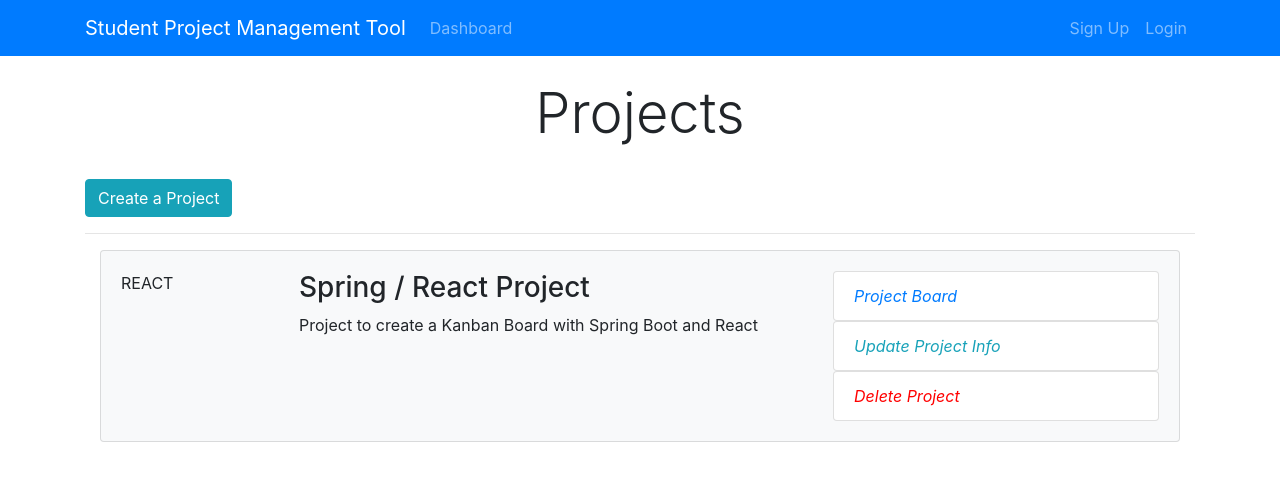
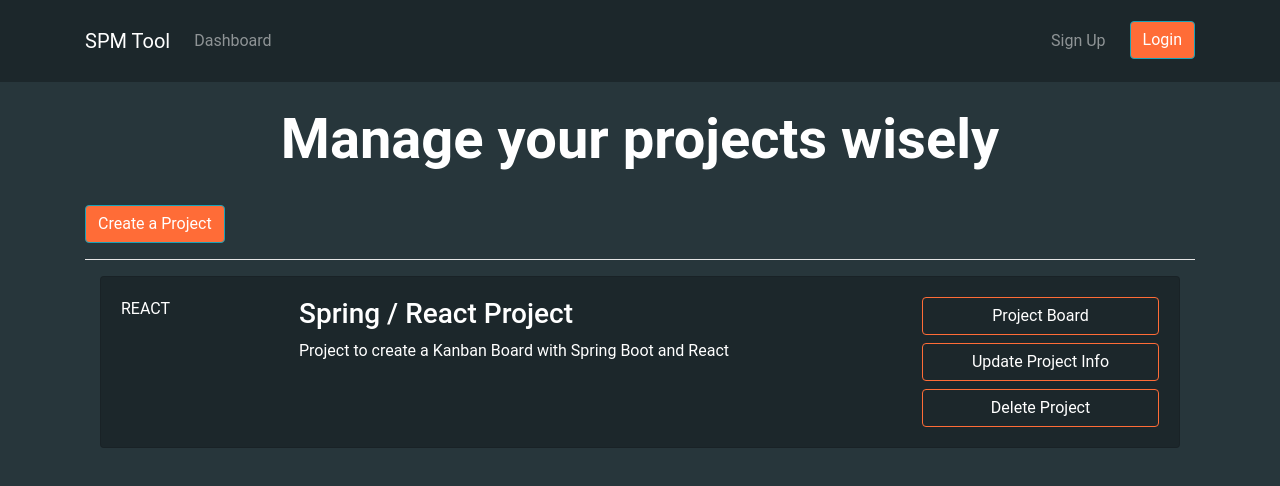
Before and after one commit to kesylo/ProjectManagementToolFront-React, a React (Create React App) app: page / in a window 1280 px wide. Shown: the top 486 px of the page. Built offline with nearby package versions, Linux system fonts and the light colour scheme.

Commit message:
Worked on design

```diff
--- a/public/index.html
+++ b/public/index.html
@@ -4,8 +4,6 @@
     <meta charset="utf-8" />
     <link rel="icon" href="%PUBLIC_URL%/favicon.ico" />
     <meta name="viewport" content="width=device-width, initial-scale=1" />
-    <meta name="theme-color" content="#000000" />
-    <meta name="description" content="Web site created using create-react-app"/>
     <link rel="manifest" href="%PUBLIC_URL%/manifest.json" />
     <title>React App</title>
   </head>
--- a/src/App.css
+++ b/src/App.css
@@ -1,30 +1,44 @@
+* {
+  font-family: Roboto, sans-serif;
+}
+
+html, body, #root, #root>div {
+  height: 100%;
+  background-color: #27363B;
+  color: white;
+}
+
+.btn.btn-outline-info {
+  border: 1px solid #FF6C37;
+  color: white;
+  cursor: pointer;
+}
+
+.nav-link:hover { color: #FF6C37 !important; }
+
+.btn.btn-outline-info:hover {
+  background-color: #FF6C37;
+  border: 1px solid #FF6C37;
+}
+
+.btn-info, .btn-info:hover, .btn-info:active, .btn-info:visited, .btn-info:focus {
+  background-color: #FF6C37 !important;
+  outline: none;
+  border-color: #ff7d33;
+}
+
 img {
   width: 100%;
 }
 
 .navbar {
-  background-color: #e3f2fd;
-}
-.fa.fa-edit {
-  color: #18a2b9;
+  background-color: #1C272B;
 }
 
-.list-group-item.delete:hover {
-  background-color: pink;
-}
+/*.fa.fa-edit {
+  color: #18a2b9;
+}*/
 
-.list-group-item.update:hover {
-  background-color: gainsboro;
-}
-
-.list-group-item.board:hover {
-  background-color: gainsboro;
-
-}
-
-.fa.fa-minus-circle {
-  color: red;
-}
 
 .landing {
   position: relative;
@@ -51,6 +65,7 @@ img {
 
 .card-form {
   opacity: 0.9;
+  border-radius: 25px;
 }
 
 .latest-profiles-img {
@@ -59,5 +74,5 @@ img {
 }
 
 .form-control::placeholder {
-  color: #bbb !important;
+  color: #b834bb !important;
 }
--- a/src/components/Dashboard.js
+++ b/src/components/Dashboard.js
@@ -8,41 +8,39 @@ class Dashboard extends Component {
                 <div className="container">
                     <div className="row">
                         <div className="col-md-12">
-                            <h1 className="display-4 text-center">Projects</h1>
+                            <h1 className="display-4 text-center font-weight-bold">Manage your projects wisely</h1>
                             <br/>
-                            <a href="ProjectForm.html" className="btn btn-info pull-right">
+                            <a href="ProjectForm.html" className="btn btn-info">
                                 Create a Project
                             </a>
                             <br/>
-                            <hr/>
+                            <hr className="bg-white"/>
 
-                            <div className="container">
-                                <div className="card card-body bg-light mb-3">
-                                    <div className="row">
+                            <div className="container" >
+                                <div className="card card-body mb-3" style={{background:"#1C272B"}}>
+                                    <div className="row" >
                                         <div className="col-2">
                                             <span className="mx-auto">REACT</span>
                                         </div>
-                                        <div className="col-lg-6 col-md-4 col-8">
+                                        <div className="col-lg-7 col-md-4 col-8">
                                             <h3>Spring / React Project</h3>
                                             <p>Project to create a Kanban Board with Spring Boot and React</p>
                                         </div>
-                                        <div className="col-md-4 d-none d-lg-block">
+                                        <div className="col-md-3 d-none d-lg-block">
                                             <ul className="list-group">
-                                                <a href="#">
-                                                    <li className="list-group-item board">
-                                                        <i className="fa fa-flag-checkered pr-1">Project Board </i>
-                                                    </li>
+
+                                                <a href="ProjectForm.html" className="btn btn-outline-info mb-2">
+                                                    Project Board
                                                 </a>
-                                                <a href="#">
-                                                    <li className="list-group-item update">
-                                                        <i className="fa fa-edit pr-1 go">Update Project Info</i>
-                                                    </li>
+
+                                                <a href="ProjectForm.html" className="btn btn-outline-info mb-2">
+                                                    Update Project Info
                                                 </a>
-                                                <a href="">
-                                                    <li className="list-group-item delete">
-                                                        <i className="fa fa-minus-circle pr-1">Delete Project</i>
-                                                    </li>
+
+                                                <a href="ProjectForm.html" className="btn btn-outline-info">
+                                                    Delete Project
                                                 </a>
+
                                             </ul>
                                         </div>
                                     </div>
--- a/src/components/Layout/NavBar.js
+++ b/src/components/Layout/NavBar.js
@@ -4,10 +4,10 @@ class NavBar extends Component {
     render() {
         return (
 
-            <nav className="navbar navbar-expand-sm navbar-dark bg-primary mb-4">
+            <nav className="navbar navbar-expand-sm navbar-dark mb-4" style={{background: "#1C272B", height:"82px"}}>
                 <div className="container">
                     <a className="navbar-brand" href="Dashboard.html">
-                        Student Project Management Tool
+                        SPM Tool
                     </a>
                     <button className="navbar-toggler" type="button" data-toggle="collapse" data-target="#mobile-nav">
                         <span className="navbar-toggler-icon"/>
@@ -28,8 +28,11 @@ class NavBar extends Component {
                                     Sign Up
                                 </a>
                             </li>
+
+
+
                             <li className="nav-item">
-                                <a className="nav-link" href="login.html">
+                                <a href="ProjectForm.html" className="btn btn-info ml-3" style={{background:"#FF6C37"}}>
                                     Login
                                 </a>
                             </li>
```
